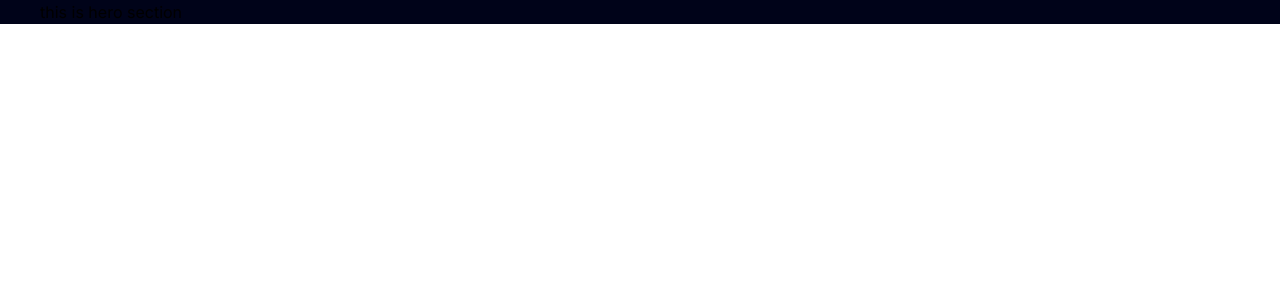
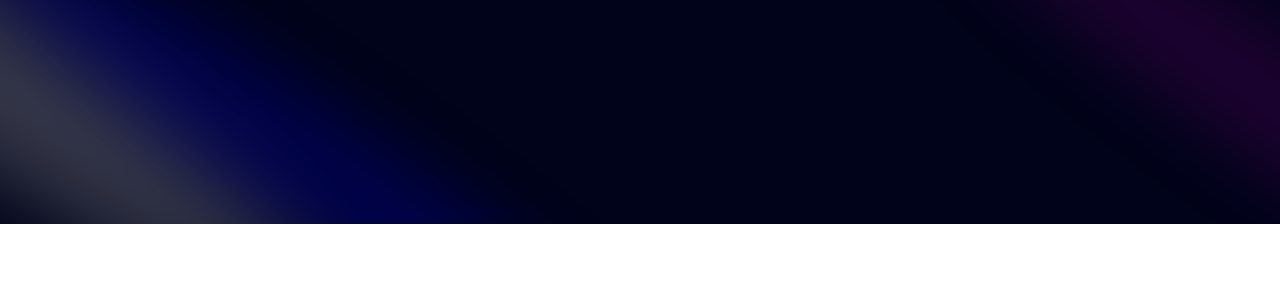
Before and after one commit to Beka-Merebashvili/My-portfolio, a Next.js app: page / in a window 1280 px wide. Shown: the top 300 px of the page. Built offline with nearby package versions, Linux system fonts and the light colour scheme.

Commit message:
change config

```diff
--- a/app/components/Hero.tsx
+++ b/app/components/Hero.tsx
@@ -1,9 +1,21 @@
+import { Spotlight } from "./ui/Spotlight";
+
 const Hero = () => {
-    return (
-    <div>
-        this is hero section
+  return (
+    <div className="pb-20 pt-36">
+      <div>
+        <Spotlight
+          className="-top-40 -left-10 md:-left-32 md:-top-20 h-screen"
+          fill="white"
+        />
+        <Spotlight
+          className="h-[80vh] w-[50vw] top-10 left-full"
+          fill="purple"
+        />
+        <Spotlight className="left-80 top-28 h-[80vh] w-[50vw]" fill="blue" />
+      </div>
     </div>
-    );
-}
+  );
+};
 
 export default Hero;
--- /dev/null
+++ b/app/components/ui/Spotlight.tsx
@@ -0,0 +1,56 @@
+import React from "react";
+import { cn } from "@/lib/utils";
+
+type SpotlightProps = {
+  className?: string;
+  fill?: string;
+};
+
+export const Spotlight = ({ className, fill }: SpotlightProps) => {
+  return (
+    <svg
+      className={cn(
+        "animate-spotlight pointer-events-none absolute z-[1]  h-[169%] w-[138%] lg:w-[84%] opacity-0",
+        className
+      )}
+      xmlns="http://www.w3.org/2000/svg"
+      viewBox="0 0 3787 2842"
+      fill="none"
+    >
+      <g filter="url(#filter)">
+        <ellipse
+          cx="1924.71"
+          cy="273.501"
+          rx="1924.71"
+          ry="273.501"
+          transform="matrix(-0.822377 -0.568943 -0.568943 0.822377 3631.88 2291.09)"
+          fill={fill || "white"}
+          fillOpacity="0.21"
+        ></ellipse>
+      </g>
+      <defs>
+        <filter
+          id="filter"
+          x="0.860352"
+          y="0.838989"
+          width="3785.16"
+          height="2840.26"
+          filterUnits="userSpaceOnUse"
+          colorInterpolationFilters="sRGB"
+        >
+          <feFlood floodOpacity="0" result="BackgroundImageFix"></feFlood>
+          <feBlend
+            mode="normal"
+            in="SourceGraphic"
+            in2="BackgroundImageFix"
+            result="shape"
+          ></feBlend>
+          <feGaussianBlur
+            stdDeviation="151"
+            result="effect1_foregroundBlur_1065_8"
+          ></feGaussianBlur>
+        </filter>
+      </defs>
+    </svg>
+  );
+};
--- /dev/null
+++ b/lib/utils.ts
@@ -0,0 +1,6 @@
+import { ClassValue, clsx } from "clsx";
+import { twMerge } from "tailwind-merge";
+
+export function cn(...inputs: ClassValue[]) {
+  return twMerge(clsx(inputs));
+}
--- a/tailwind.config.ts
+++ b/tailwind.config.ts
@@ -1,23 +1,204 @@
 import type { Config } from "tailwindcss";
 
-const config: Config = {
+const svgToDataUri = require("mini-svg-data-uri");
+
+const colors = require("tailwindcss/colors");
+const {
+  default: flattenColorPalette,
+} = require("tailwindcss/lib/util/flattenColorPalette");
+
+const config = {
+  darkMode: ["class"],
   content: [
-    "./pages/**/*.{js,ts,jsx,tsx,mdx}",
-    "./components/**/*.{js,ts,jsx,tsx,mdx}",
-    "./app/**/*.{js,ts,jsx,tsx,mdx}",
+    "./pages/**/*.{ts,tsx}",
+    "./components/**/*.{ts,tsx}",
+    "./app/**/*.{ts,tsx}",
+    "./src/**/*.{ts,tsx}",
+    "./data/**/*.{ts,tsx}",
   ],
+  prefix: "",
   theme: {
+    container: {
+      center: true,
+      padding: "2rem",
+      screens: {
+        "2xl": "1400px",
+      },
+    },
     extend: {
-       colors: {
+      colors: {
         black: {
           DEFAULT: "#000",
           100: "#000319",
           200: "rgba(17, 25, 40, 0.75)",
           300: "rgba(255, 255, 255, 0.125)",
         },
+        white: {
+          DEFAULT: "#FFF",
+          100: "#BEC1DD",
+          200: "#C1C2D3",
+        },
+        blue: {
+          "100": "#E4ECFF",
+        },
+        purple: "#CBACF9",
+        border: "hsl(var(--border))",
+        input: "hsl(var(--input))",
+        ring: "hsl(var(--ring))",
+        background: "hsl(var(--background))",
+        foreground: "hsl(var(--foreground))",
+        primary: {
+          DEFAULT: "hsl(var(--primary))",
+          foreground: "hsl(var(--primary-foreground))",
+        },
+        secondary: {
+          DEFAULT: "hsl(var(--secondary))",
+          foreground: "hsl(var(--secondary-foreground))",
+        },
+        destructive: {
+          DEFAULT: "hsl(var(--destructive))",
+          foreground: "hsl(var(--destructive-foreground))",
+        },
+        muted: {
+          DEFAULT: "hsl(var(--muted))",
+          foreground: "hsl(var(--muted-foreground))",
+        },
+        accent: {
+          DEFAULT: "hsl(var(--accent))",
+          foreground: "hsl(var(--accent-foreground))",
+        },
+        popover: {
+          DEFAULT: "hsl(var(--popover))",
+          foreground: "hsl(var(--popover-foreground))",
+        },
+        card: {
+          DEFAULT: "hsl(var(--card))",
+          foreground: "hsl(var(--card-foreground))",
+        },
+      },
+      borderRadius: {
+        lg: "var(--radius)",
+        md: "calc(var(--radius) - 2px)",
+        sm: "calc(var(--radius) - 4px)",
+      },
+      keyframes: {
+        "accordion-down": {
+          from: { height: "0" },
+          to: { height: "var(--radix-accordion-content-height)" },
+        },
+        "accordion-up": {
+          from: { height: "var(--radix-accordion-content-height)" },
+          to: { height: "0" },
+        },
+        spotlight: {
+          "0%": {
+            opacity: "0",
+            transform: "translate(-72%, -62%) scale(0.5)",
+          },
+          "100%": {
+            opacity: "1",
+            transform: "translate(-50%,-40%) scale(1)",
+          },
+        },
+        shimmer: {
+          from: {
+            backgroundPosition: "0 0",
+          },
+          to: {
+            backgroundPosition: "-200% 0",
+          },
+        },
+        moveHorizontal: {
+          "0%": {
+            transform: "translateX(-50%) translateY(-10%)",
+          },
+          "50%": {
+            transform: "translateX(50%) translateY(10%)",
+          },
+          "100%": {
+            transform: "translateX(-50%) translateY(-10%)",
+          },
+        },
+        moveInCircle: {
+          "0%": {
+            transform: "rotate(0deg)",
+          },
+          "50%": {
+            transform: "rotate(180deg)",
+          },
+          "100%": {
+            transform: "rotate(360deg)",
+          },
+        },
+        moveVertical: {
+          "0%": {
+            transform: "translateY(-50%)",
+          },
+          "50%": {
+            transform: "translateY(50%)",
+          },
+          "100%": {
+            transform: "translateY(-50%)",
+          },
+        },
+        scroll: {
+          to: {
+            transform: "translate(calc(-50% - 0.5rem))",
+          },
+        },
+      },
+      animation: {
+        "accordion-down": "accordion-down 0.2s ease-out",
+        "accordion-up": "accordion-up 0.2s ease-out",
+        spotlight: "spotlight 2s ease .75s 1 forwards",
+        shimmer: "shimmer 2s linear infinite",
+        first: "moveVertical 30s ease infinite",
+        second: "moveInCircle 20s reverse infinite",
+        third: "moveInCircle 40s linear infinite",
+        fourth: "moveHorizontal 40s ease infinite",
+        fifth: "moveInCircle 20s ease infinite",
+        scroll:
+          "scroll var(--animation-duration, 40s) var(--animation-direction, forwards) linear infinite",
+      },
     },
-  }
   },
-  plugins: [],
-};
+  plugins: [
+    require("tailwindcss-animate"),
+    addVariablesForColors,
+    function ({ matchUtilities, theme }: any) {
+      matchUtilities(
+        {
+          "bg-grid": (value: any) => ({
+            backgroundImage: `url("${svgToDataUri(
+              `<svg xmlns="http://www.w3.org/2000/svg" viewBox="0 0 32 32" width="100" height="100" fill="none" stroke="${value}"><path d="M0 .5H31.5V32"/></svg>`
+            )}")`,
+          }),
+          "bg-grid-small": (value: any) => ({
+            backgroundImage: `url("${svgToDataUri(
+              `<svg xmlns="http://www.w3.org/2000/svg" viewBox="0 0 32 32" width="8" height="8" fill="none" stroke="${value}"><path d="M0 .5H31.5V32"/></svg>`
+            )}")`,
+          }),
+          "bg-dot": (value: any) => ({
+            backgroundImage: `url("${svgToDataUri(
+              `<svg xmlns="http://www.w3.org/2000/svg" viewBox="0 0 32 32" width="16" height="16" fill="none"><circle fill="${value}" id="pattern-circle" cx="10" cy="10" r="1.6257413380501518"></circle></svg>`
+            )}")`,
+          }),
+        },
+        { values: flattenColorPalette(theme("backgroundColor")), type: "color" }
+      );
+    },
+  ],
+} satisfies Config;
+
+function addVariablesForColors({ addBase, theme }: any) {
+  let allColors = flattenColorPalette(theme("colors"));
+  let newVars = Object.fromEntries(
+    Object.entries(allColors).map(([key, val]) => [`--${key}`, val])
+  );
+
+  addBase({
+    ":root": newVars,
+  });
+}
+
 export default config;
```
Also changed, not shown: package.json (+7 -4 lines), 1 other file (tests, documents, lock files or other folders).
